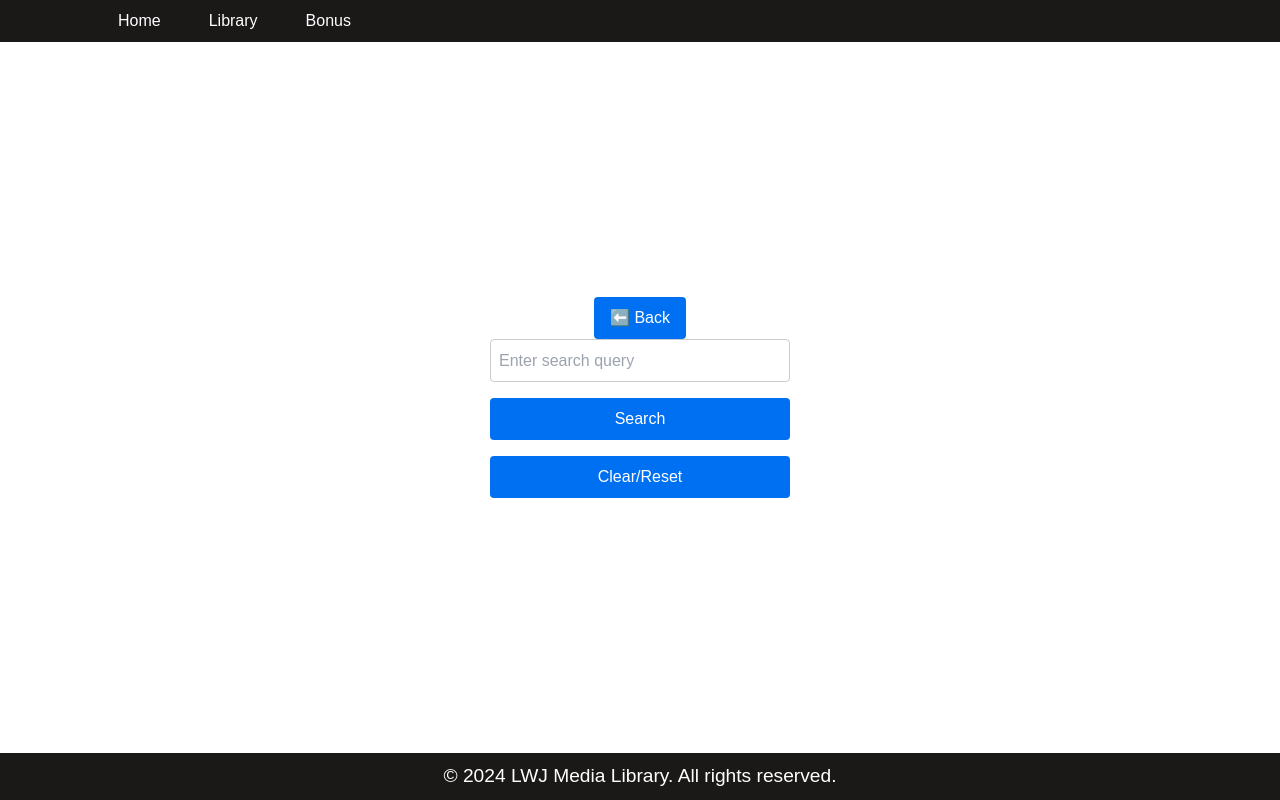
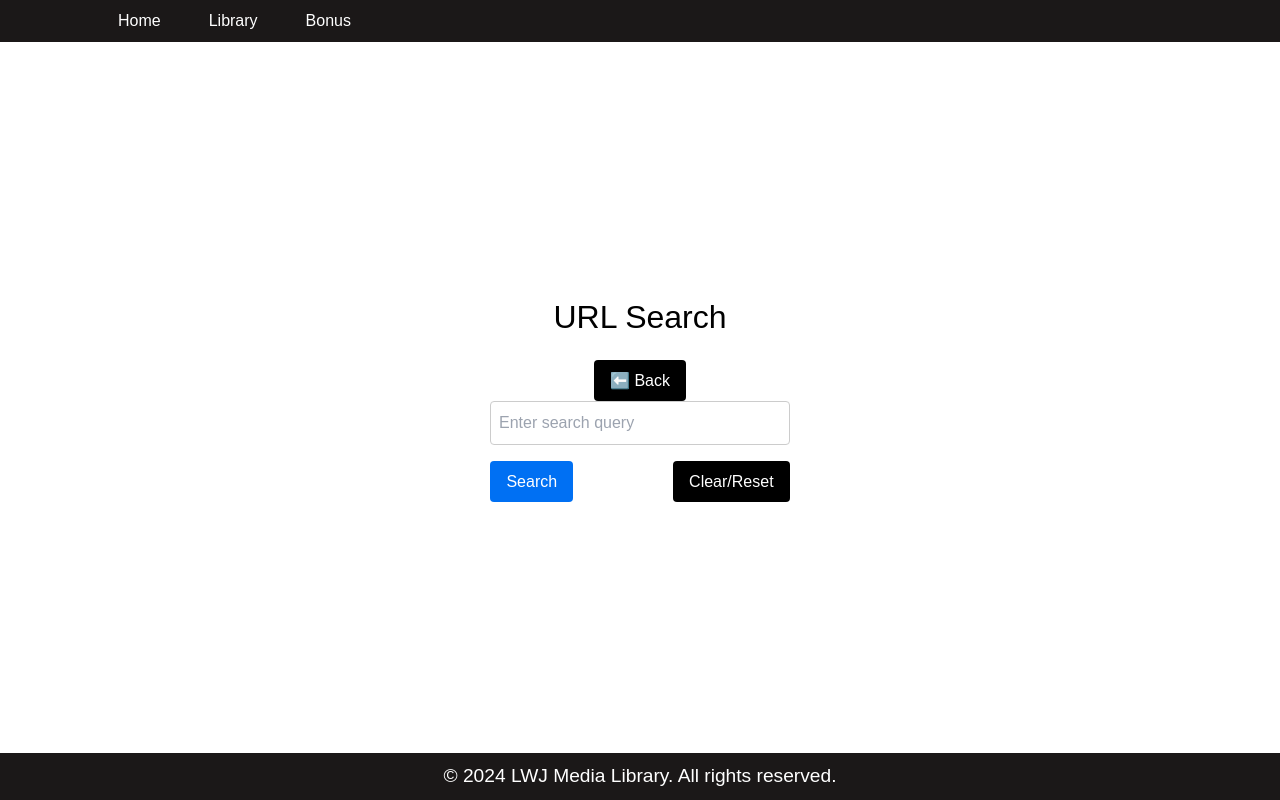
Before and after one commit to uk030621/MediaStore, a Next.js app: page /customsearch in a window 1280 px wide. Built offline with nearby package versions, Linux system fonts and the light colour scheme.

Commit message:
Improved formatting

```diff
--- a/app/customsearch/page.js
+++ b/app/customsearch/page.js
@@ -62,7 +62,8 @@ export default function SearchComponent() {
 
   return (
     <div className="search-container">
-      <Link className="mb-4" href="/htmlpage"><button>⬅️ Back</button></Link>
+      <h1 className="text-2xl font-bold mb-4">URL Search</h1>
+      <Link className="mb-4" href="/htmlpage"><button style={{backgroundColor:'black'}}>⬅️ Back</button></Link>
       <form onSubmit={handleSearch} className="search-form">
         <input
           type="text"
@@ -71,29 +72,28 @@ export default function SearchComponent() {
           placeholder="Enter search query"
           required
         />
-
-        <button type="submit" disabled={loading}>
-          {loading ? "Searching..." : "Search"}
-        </button>
-        <button type="button" onClick={handleClear}>Clear/Reset</button>
+        <div className="flex space-x-24">
+          <button style={{width:'fit-content'}} type="submit" disabled={loading}>{loading ? "Searching..." : "Search"}</button>
+          <button style={{width:'fit-content', marginLeft:'100px', backgroundColor:'black'}} type="button" onClick={handleClear}>Clear/Reset</button>
+        </div>
       </form>
 
       {/* Display Search Results */}
       {results.length > 0 && (
         <div className="results">
-          <h3>Search Results:</h3>
+          <h3 className="mb-4 text-lg">Search Results:</h3>
           <table>
             <thead>
               <tr>
                 <th>Title</th>
-                <th>Action</th>
+                <th>URL</th>
               </tr>
             </thead>
             <tbody>
               {results.map((result, index) => (
                 <tr key={index}>
                   <td><a href={result.url} target="_blank" rel="noopener noreferrer">{result.title}</a></td>
-                  <td><button onClick={() => handleCopy(result.url)}>Copy URL</button></td>
+                  <td><button onClick={() => handleCopy(result.url)}>Copy</button></td>
                 </tr>
               ))}
             </tbody>
@@ -155,7 +155,8 @@ export default function SearchComponent() {
 
         td a {
           text-decoration: none;
-          color: #0070f3;
+          /*color: #0070f3;*/
+          color: grey;
         }
 
         td a:hover {
```
Also changed, not shown: app/htmlpage/page.js (+0 -11 lines).
